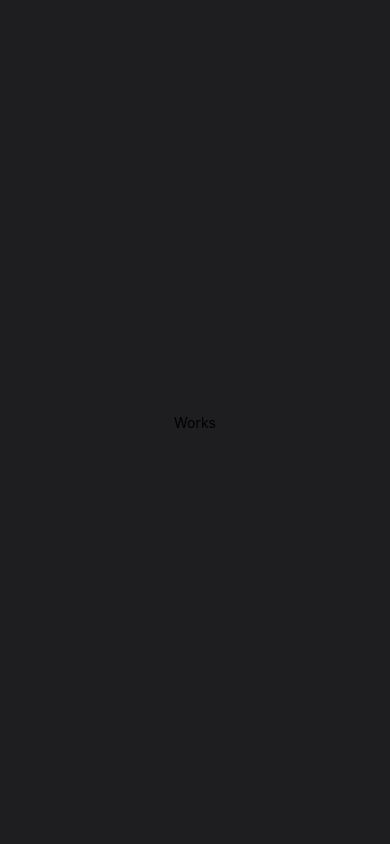
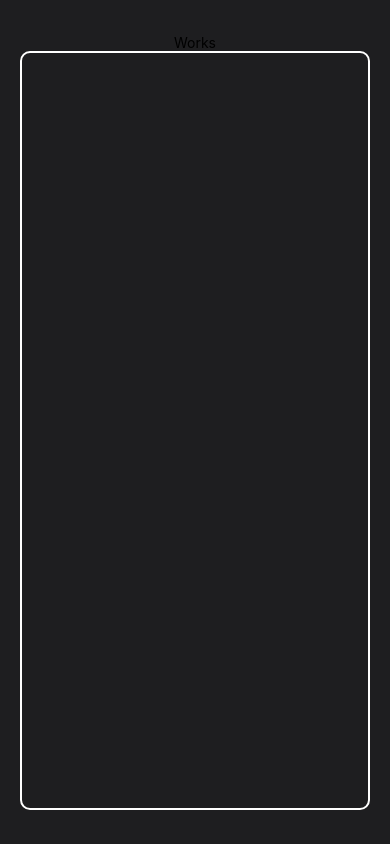
Before and after one commit to GracilianoOG/dio-native-lambo, a React Native app: screen / in a window 390 px wide. Built offline with nearby package versions, Linux system fonts and the light colour scheme.

Commit message:
Style view with cameraBox

```diff
--- a/src/screens/GarageScreen/index.tsx
+++ b/src/screens/GarageScreen/index.tsx
@@ -6,6 +6,7 @@ const GarageScreen = () => {
   return (
     <View style={styles.container}>
       <Text>Works</Text>
+      <View style={styles.cameraBox}></View>
     </View>
   );
 };
--- a/src/screens/GarageScreen/styles.tsx
+++ b/src/screens/GarageScreen/styles.tsx
@@ -8,4 +8,13 @@ export const styles = StyleSheet.create({
     alignItems: "center",
     justifyContent: "center",
   },
+  cameraBox: {
+    borderWidth: 2,
+    borderRadius: 10,
+    borderColor: "#fff",
+    overflow: "hidden",
+    position: "relative",
+    width: 350,
+    height: "90%",
+  },
 });
```
